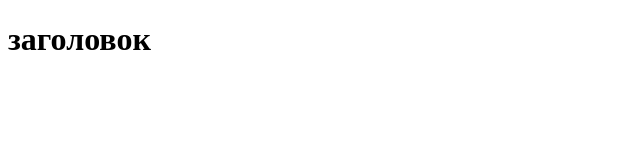
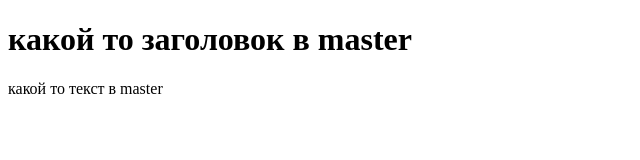
Before and after one commit to Bablax/test, a plain HTML site: page index.html in a window 1280 px wide. Shown: the whole page, without its empty margins (0-640 px from the left). Drawn offline with Linux system fonts and the light colour scheme.

Commit message:
new commit master

```diff
--- a/index.html
+++ b/index.html
@@ -9,8 +9,11 @@
 
 <body>
   <h1>
-    заголовок
+    какой то заголовок в master
   </h1>
+  <p>
+    какой то текст в master
+  </p>
 </body>
 
 </html>
```
